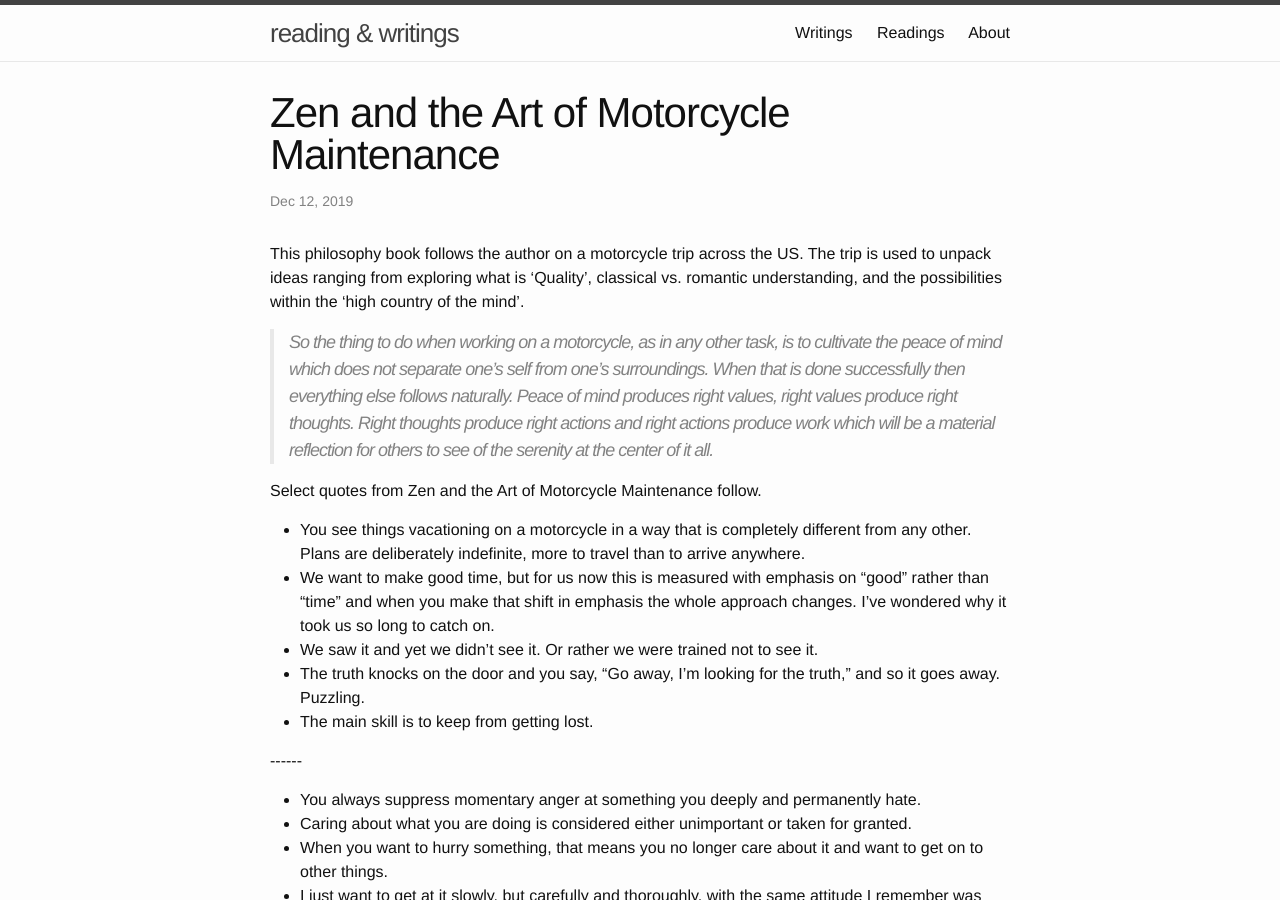
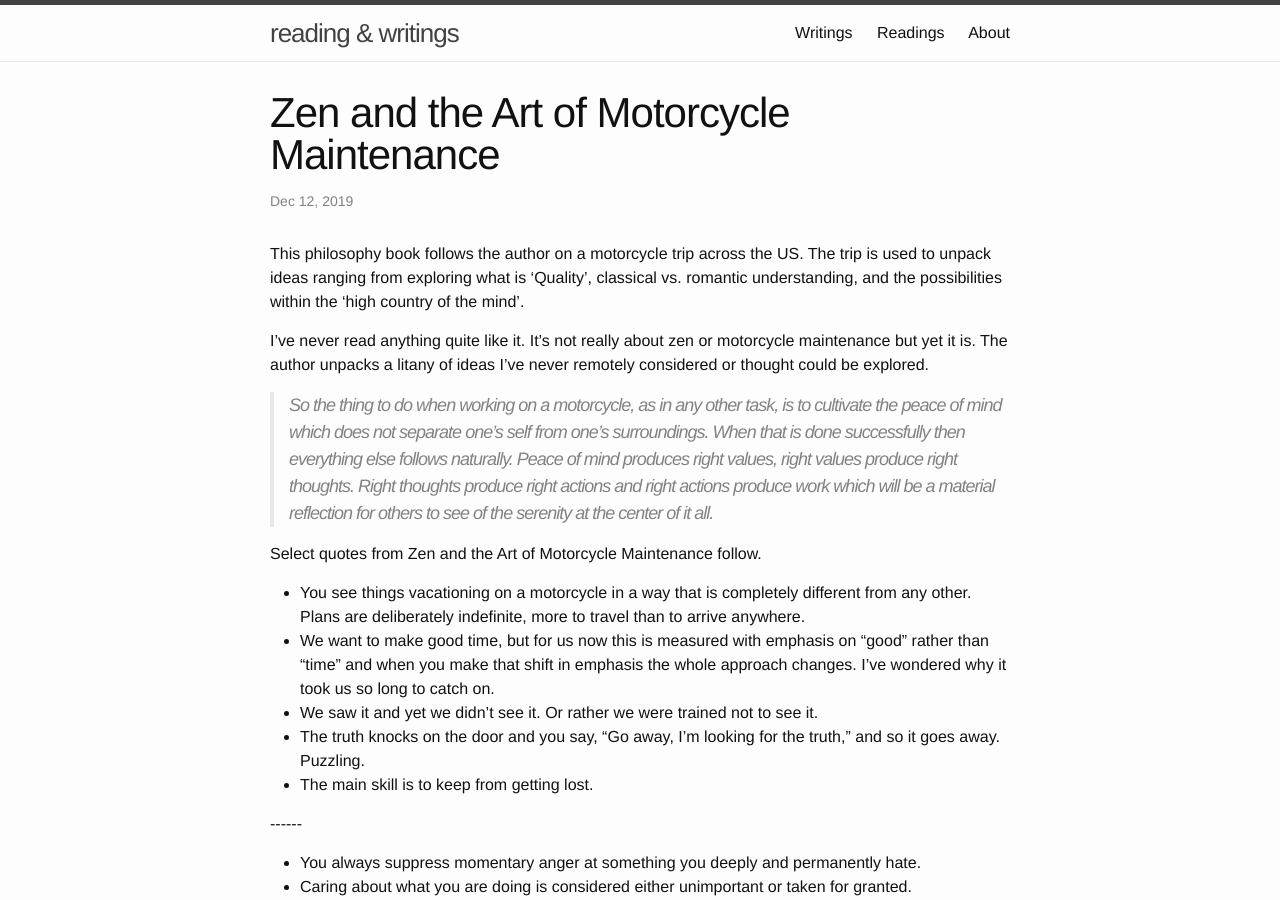
Before and after one commit to mjberg/reading-and-writing, a Jekyll site: the page built from _posts/2019-12-19-Zen-And-The-Art-Of-Motorcycle-Maintenance.md, in a window 1280 px wide and 900 px high. Built offline with Jekyll 4.4.1, drawn with Linux system fonts in a browser that asks for light colours.

Commit message:
zen and the art of book review

```diff
--- a/_posts/2019-12-19-Zen-And-The-Art-Of-Motorcycle-Maintenance.md
+++ b/_posts/2019-12-19-Zen-And-The-Art-Of-Motorcycle-Maintenance.md
@@ -6,6 +6,8 @@ categories: jekyll update
 ---
 
 This philosophy book follows the author on a motorcycle trip across the US. The trip is used to unpack ideas ranging from exploring what is 'Quality', classical vs. romantic understanding, and the possibilities within the 'high country of the mind'.
+
+I've never read anything quite like it. It's not really about zen or motorcycle maintenance but yet it is. The author unpacks a litany of ideas I've never remotely considered or thought could be explored.
 
 > So the thing to do when working on a motorcycle, as in any
 other task, is to cultivate the peace of mind which does not separate one’s self from one’s surroundings. When that is done successfully then everything else follows naturally. Peace of mind produces right values, right values produce right thoughts. Right thoughts produce right actions and right actions produce work which will be a material reflection for others to see of the serenity at the center of it all.
```
